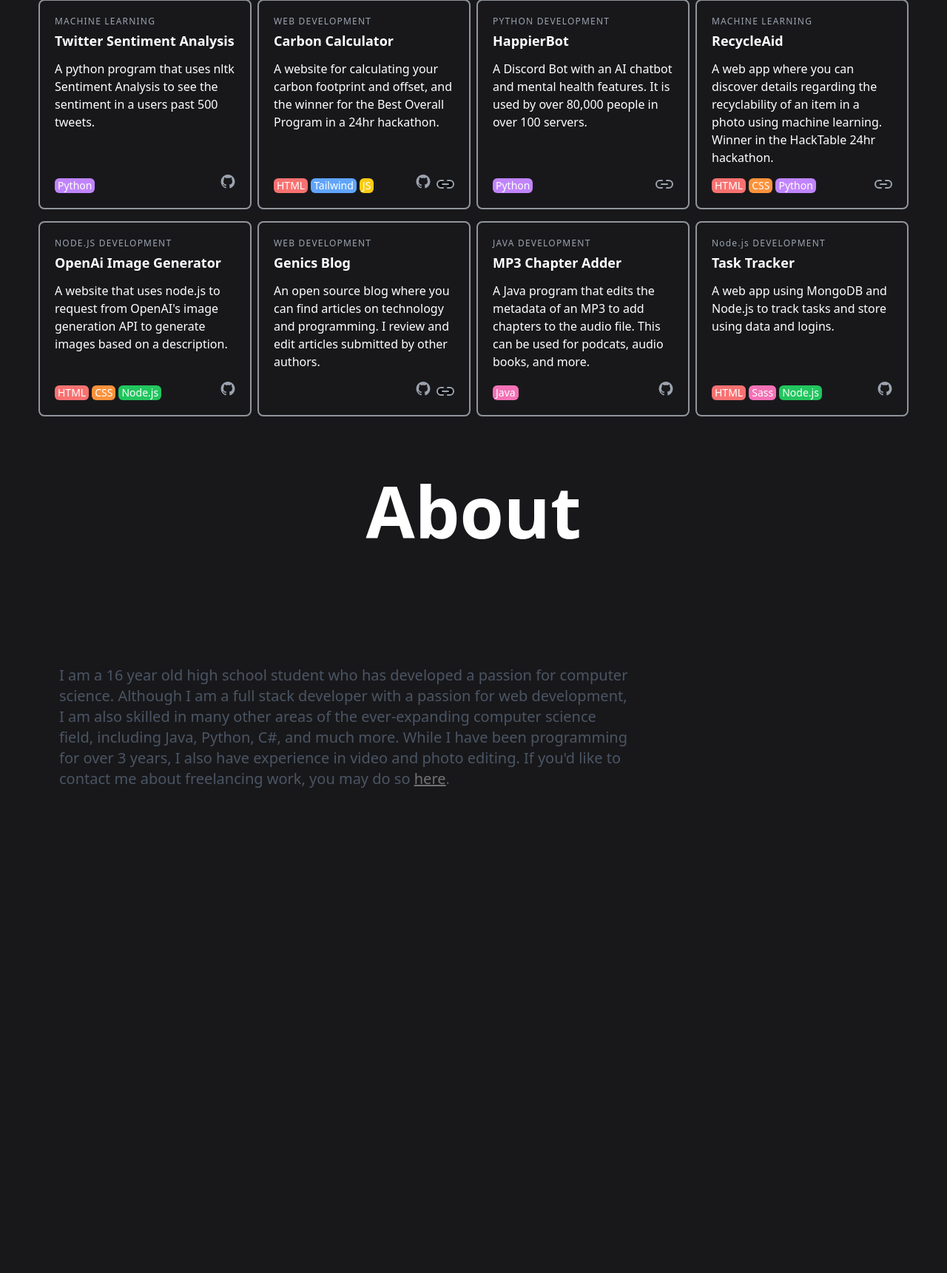
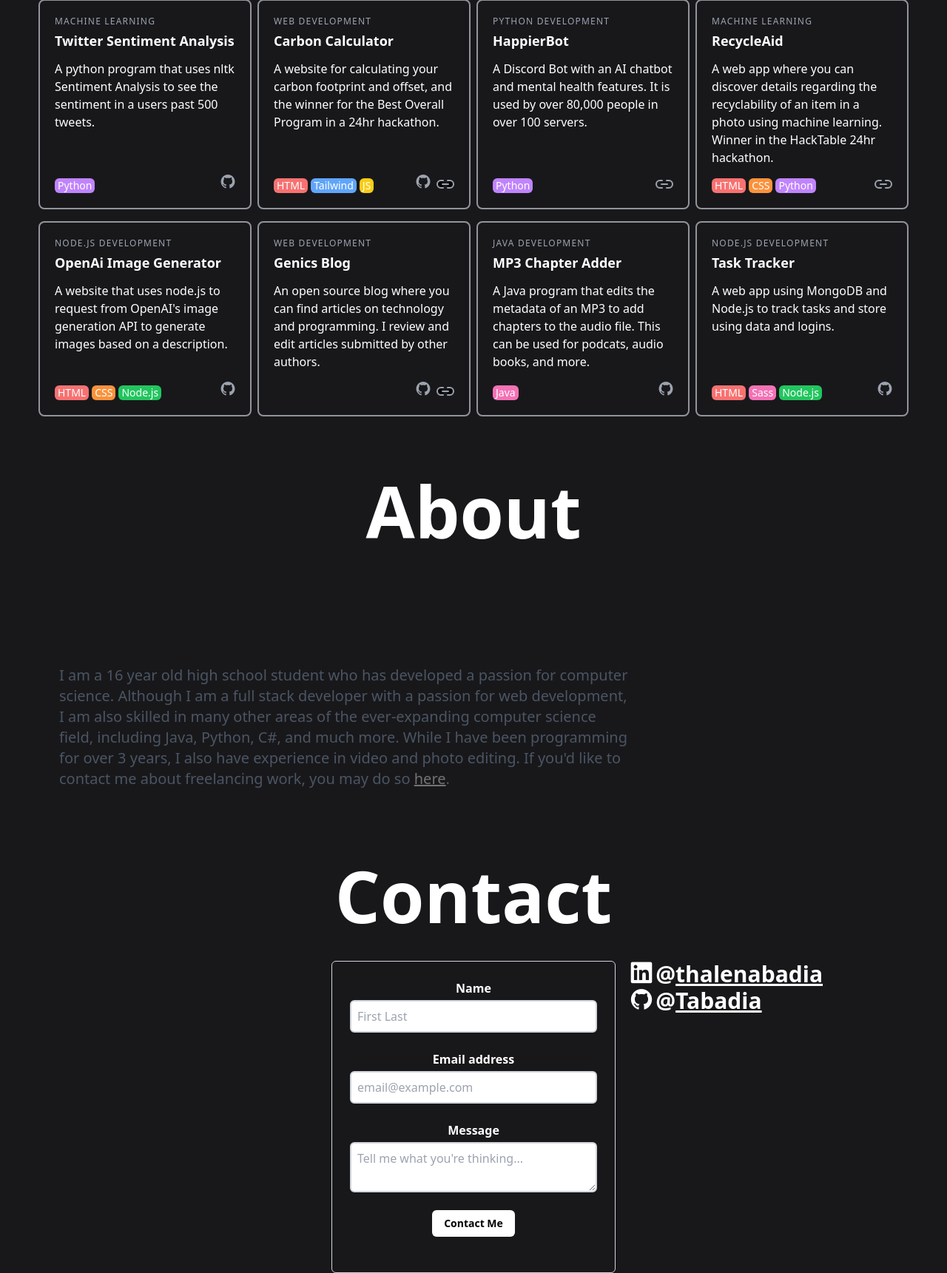
Before and after one commit to Tabadia/thalenabadia, a PHP site: page / in a window 1280 px wide. Shown: the part 2332-4053 px from the top of the page at 74% size. Before the commit the page ends 3397 px from the top, so only its background shows below. Run offline with PHP 8.4, Linux system fonts and the light colour scheme.

Commit message:
small fixes + contact draft

```diff
--- a/public_html/index.html
+++ b/public_html/index.html
@@ -457,7 +457,7 @@
               </div>-->
               <div class="px-5 pt-5">
                 <h2 class="tracking-widest text-xs title-font font-medium text-gray-400 mb-1">
-                  Node.js DEVELOPMENT
+                  NODE.JS DEVELOPMENT
                 </h2>
                 <h1 class="title-font text-lg font-semibold mb-3">
                   Task Tracker
@@ -501,6 +501,71 @@
       </section>
 
       <section class="w-full m-0 p-0" id="contact">
+        <h4 class="title">Contact</h4>
+        <div class="flex flex-row justify-center">
+          <div class="item w-1/3"></div>
+          <div class="p-6 border border-gray-300 sm:rounded-md bg-center w-96 text-center animate-fadeS">
+            <form action="https://formsubmit.co/5961252586dcb6eba9f23a404c54883d" method="POST">
+              <label class="block mb-6">
+                <span class="font-bold">Name</span>
+                <input
+                  type="text"
+                  name="name"
+                  class="border-2 block w-full mt-1 p-2 border-gray-300 rounded-md shadow-sm focus:border-purple-400 focus:ring focus:ring-purple-500 focus:ring-opacity-50"
+                  placeholder="First Last"
+                />
+              </label>
+              <label class="block mb-6">
+                <span class="font-bold">Email address</span>
+                <input
+                  name="email"
+                  type="email"
+                  class="text-black border-2 block w-full mt-1 p-2 border-gray-300 rounded-md shadow-sm focus:border-purple-400 focus:ring focus:ring-purple-500 focus:ring-opacity-50"
+                  placeholder="email@example.com"
+                  />
+              </label>
+              <label class="block mb-6">
+                <span class="font-bold">Message</span>
+                <textarea name="message" class="text-black border-2 block w-full mt-1 p-2 border-gray-300 rounded-md shadow-sm focus:border-white focus:ring focus:ring-white focus:ring-opacity-50" rows="2"placeholder="Tell me what you're thinking..."></textarea>
+              </label>
+              <div class="mb-6">
+                <button
+                  type="submit" class="text-black bg-white transition ease-in-out delay-10 hover:scale-110 px-4 py-2 font-bold rounded-md text-sm">
+                  Contact Me
+                </button>
+              </div>
+              <input type="hidden" name="_next" value="https://thalenabadia.com/thanks.html">
+              <input type="hidden" name="_captcha" value="false">
+            </form>
+          </div>
+          <div class="item w-1/3 pl-5">
+            <!--
+            <h1 class="text-5xl font-bold text-left flex-auto">Let's Connect!</h1>
+            -->
+            <div class="flex flex-col justify-start">
+              <div>
+                <a href="https://www.linkedin.com/in/thalenabadia/" target="_blank">
+                  <span class="text-3xl devicon-linkedin-plain"></span>
+                  <span class="text-3xl font-bold">@<span class="underline">thalenabadia</span></span>
+                </a>
+
+              </div>
+              <div>
+                <a href="https://www.github.com/Tabadia" target="_blank">
+                  <span class="text-3xl devicon-github-plain"></span>
+                  <span class="text-3xl font-bold">@<span class="underline">Tabadia</span></span>
+                </a>
+              </div>
+            </div>
+          </div>
+        </div>
+        <div class="flex flex-row justify-center">
+
+        </div>
+        <span class="flex flex-col">
+
+        </span>
+
 
       </section>
 
--- a/public_html/styles.css
+++ b/public_html/styles.css
@@ -1163,6 +1163,10 @@
   width: 66.666667%;
 }
 
+.w-96 {
+  width: 24rem;
+}
+
 .w-9 {
   width: 2.25rem;
 }
@@ -1179,10 +1183,6 @@
   width: 3rem;
 }
 
-.w-96 {
-  width: 24rem;
-}
-
 .w-4 {
   width: 1rem;
 }
@@ -1217,6 +1217,22 @@
 
 .w-7 {
   width: 1.75rem;
+}
+
+.w-1\/2 {
+  width: 50%;
+}
+
+.w-1\/4 {
+  width: 25%;
+}
+
+.w-3\/4 {
+  width: 75%;
+}
+
+.w-1\/3 {
+  width: 33.333333%;
 }
 
 .min-w-0 {
@@ -2050,6 +2106,14 @@
 
 .pr-4 {
   padding-right: 1rem;
+}
+
+.pl-5 {
+  padding-left: 1.25rem;
+}
+
+.text-left {
+  text-align: left;
 }
 
 .text-center {
```
Also changed, not shown: other parts of public_html/styles.css (+88 -42 lines).
